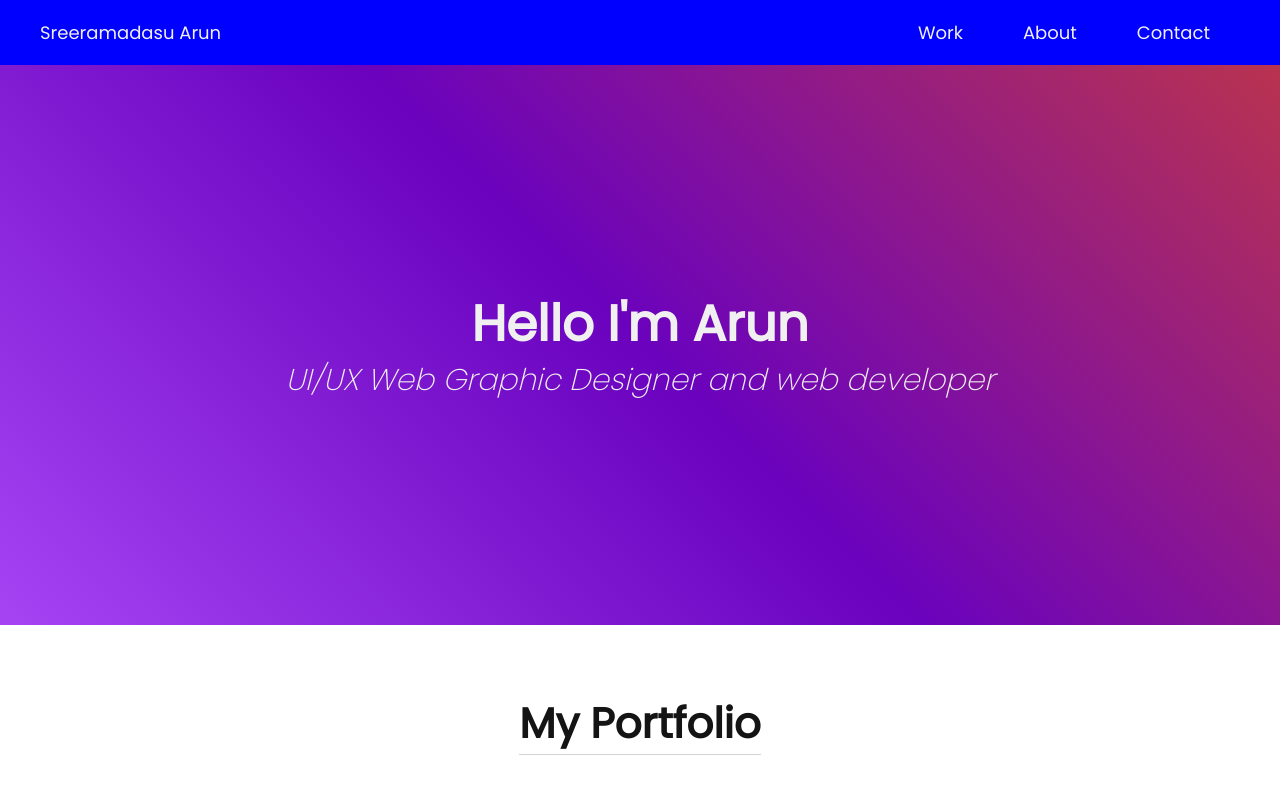
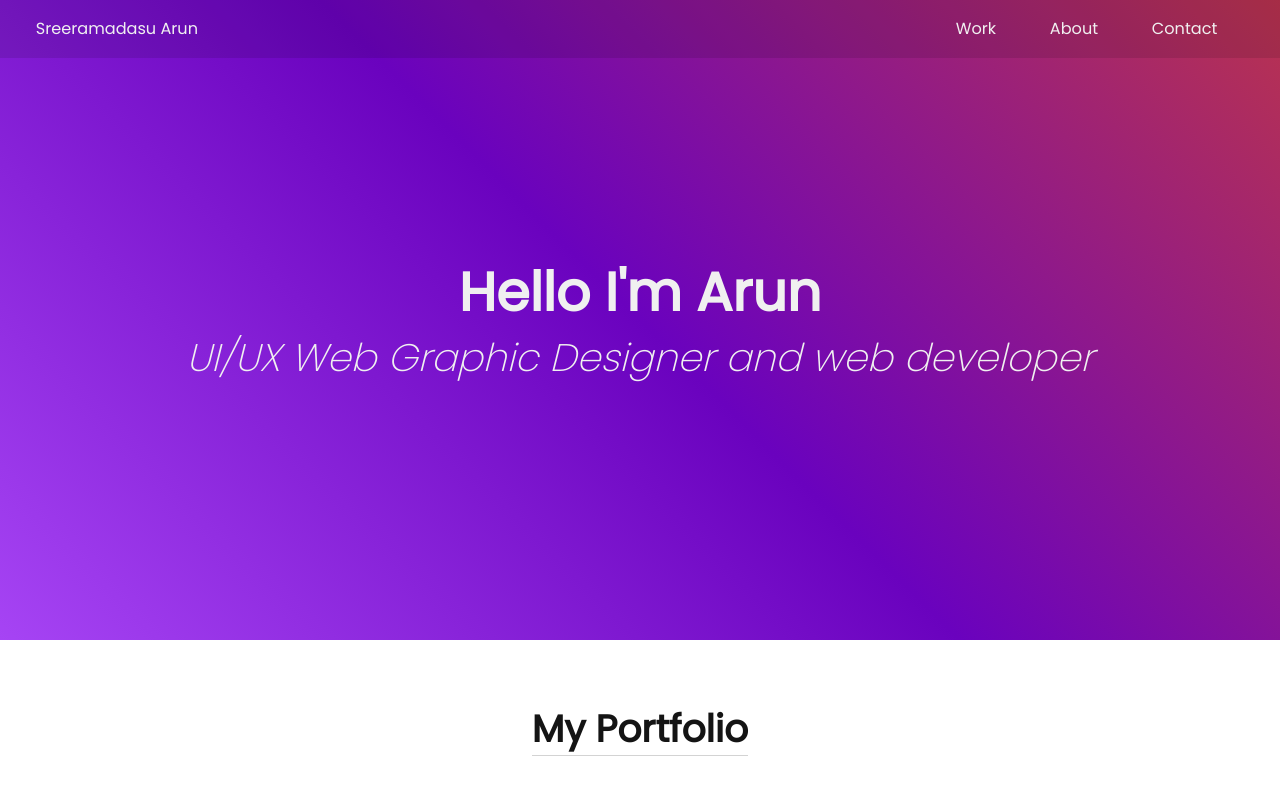
Before and after one commit to sreeramadasuarun/Personal-Portfolio-Webpage, a plain HTML site: page index.html in a window 1280 px wide. Shown: the top 800 px of the page. Drawn offline with Linux system fonts and the light colour scheme.

Commit message:
css change

```diff
--- a/index.html
+++ b/index.html
@@ -36,7 +36,6 @@
     </nav>
     <!-- </div> -->
 
-    <div class="content">
     <!-- WELCOME SECTION -->
 
     <section id="welcome-section" class="welcome-section">
@@ -87,11 +86,7 @@
           target="_blank"
           class="project project-tile four"
         >
-            <img
-              class="project-image"
-              src="./assets/dchicks.jpg"
-              alt="project"
-            />
+          <img class="project-image" src="./assets/dchicks.jpg" alt="project" />
           <p class="project-title">Dchicks</p>
         </a>
         <a
@@ -160,6 +155,6 @@
       <p>*All the projects and contact details given are real.</p>
       <p>&copy; Design inspired by freeCodeCamp</p>
     </footer>
-    </div>
+    <script src="./js/app.js"></script>
   </body>
 </html>
--- /dev/null
+++ b/js/app.js
@@ -0,0 +1,11 @@
+function scrollValue() {
+  var navbar = document.getElementById("navbar");
+  var scroll = window.scrollY;
+  if (scroll < 50) {
+    navbar.classList.remove("BgColour");
+  } else {
+    navbar.classList.add("BgColour");
+  }
+}
+
+window.addEventListener("scroll", scrollValue);
--- a/styles/style.css
+++ b/styles/style.css
@@ -16,7 +16,7 @@
 }
 
 html {
-  font-size: 62.5%;
+  font-size: 0.7vw;
 }
 
 body {
@@ -28,7 +28,7 @@ body {
 }
 
 h1 {
-  font-size: 5rem;
+  font-size: 6rem;
 }
 
 h2 {
@@ -41,7 +41,7 @@ ul {
 
 a {
   text-decoration: none;
-  color: var(--main-white);
+  color: inherit;
 }
 
 img {
@@ -51,15 +51,16 @@ img {
 /* _____________________navbar */
 
 .nav {
-  top: 0;
+  /* top: 0; */
   display: flex;
-  background-color: blue;
-  position: sticky;
+  background-color: rgba(0, 0, 0, 0.1);
   padding: 2rem 4rem;
-  flex-direction: row;
   justify-content: space-between;
   z-index: 10;
   overflow: hidden;
+  position: fixed;
+  /* position: sticky; */
+  width: 100vw;
 }
 
 .nav-list {
@@ -69,8 +70,12 @@ img {
 .nav-list a {
   padding: 2rem 3rem;
 }
-.nav-list a:hover {
-  background: var(--main-blue);
+
+.BgColour {
+  color: black;
+  transition: all 0.5s;
+  background-color: white;
+  border-bottom: 1px solid lightgray;
 }
 
 /* ________________btn */
@@ -100,12 +105,14 @@ img {
   flex-direction: column;
   justify-content: center;
   align-items: center;
-  height: 70vh;
+  height: 80vh;
+  width: 100vw;
+
   background: linear-gradient(45deg, #a644f4, #6a02be, #b9334f);
 }
 
 .welcome-section > p {
-  font-size: 3rem;
+  font-size: 3vw;
   font-weight: 200;
   font-style: italic;
   color: var(--main-white);
@@ -132,7 +139,7 @@ img {
   grid-template-columns: repeat(4, 1fr);
   grid-template-rows: repeat(2, 1fr);
   gap: 3rem;
-  width: 1300px;
+  width: 90%;
 }
 
 .two {
@@ -204,6 +211,7 @@ img {
 
 .contact-links {
   display: flex;
+  flex-wrap: wrap;
   margin-top: 5rem;
 }
 
@@ -225,3 +233,12 @@ footer {
   background: var(--main-black);
   border-top: 4px solid var(--main-blue);
 }
+
+@media only screen and (max-width: 775px) {
+  .nav {
+    padding: 10px 0px;
+    top: 0;
+    position: fixed;
+    flex-wrap: wrap;
+  }
+}
```
Lines whose indentation alone changed are shown as unchanged.
